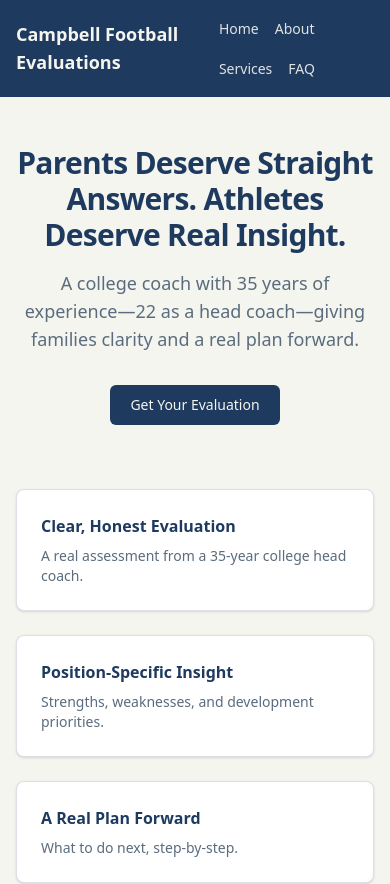
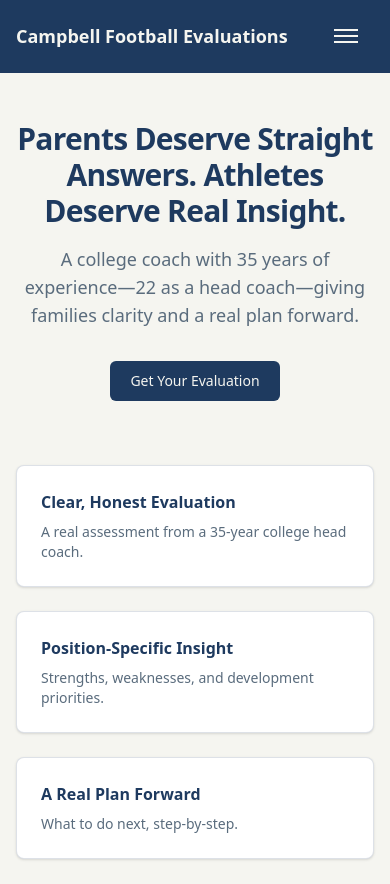
Before and after one commit to 0xdippo/evaluations, a Next.js app: page / in a window 390 px wide. Shown: the top 884 px of the page. Built offline with nearby package versions, Linux system fonts and the light colour scheme.

Commit message:
Restore point: before continuing work — revert to this commit if needed

```diff
--- a/components/Navbar.tsx
+++ b/components/Navbar.tsx
@@ -1,4 +1,7 @@
+"use client";
+
 import Link from "next/link";
+import { useState, useEffect } from "react";
 
 const navLinks = [
   { href: "/", label: "Home" },
@@ -8,6 +11,32 @@ const navLinks = [
 ];
 
 export function Navbar() {
+  const [open, setOpen] = useState(false);
+
+  // Close on escape key
+  useEffect(() => {
+    function handleEscape(e: KeyboardEvent) {
+      if (e.key === "Escape") setOpen(false);
+    }
+    document.addEventListener("keydown", handleEscape);
+    return () => document.removeEventListener("keydown", handleEscape);
+  }, []);
+
+  // Prevent body scroll when menu is open on mobile
+  useEffect(() => {
+    if (open) {
+      document.body.style.overflow = "hidden";
+    } else {
+      document.body.style.overflow = "";
+    }
+    return () => {
+      document.body.style.overflow = "";
+    };
+  }, [open]);
+
+  const linkClass =
+    "block py-3 text-page-bg/90 hover:text-gold focus:outline-none focus:ring-2 focus:ring-gold focus:ring-offset-2 focus:ring-offset-navy rounded text-base font-medium transition-colors";
+
   return (
     <header className="border-b border-navy/20 bg-navy">
       <nav
@@ -20,7 +49,9 @@ export function Navbar() {
         >
           Campbell Football Evaluations
         </Link>
-        <ul className="flex flex-wrap items-center gap-4 sm:gap-6">
+
+        {/* Desktop: inline links */}
+        <ul className="hidden md:flex md:items-center md:gap-6">
           {navLinks.map(({ href, label }) => (
             <li key={href}>
               <Link
@@ -32,7 +63,71 @@ export function Navbar() {
             </li>
           ))}
         </ul>
+
+        {/* Mobile: hamburger button */}
+        <button
+          type="button"
+          onClick={() => setOpen((o) => !o)}
+          aria-expanded={open}
+          aria-label={open ? "Close menu" : "Open menu"}
+          className="md:hidden flex flex-col justify-center w-10 h-10 rounded focus:outline-none focus:ring-2 focus:ring-gold focus:ring-offset-2 focus:ring-offset-navy"
+        >
+          <span
+            className={`block h-0.5 w-6 bg-page-bg transition-transform origin-center ${
+              open ? "rotate-45 translate-y-0.5" : "-translate-y-1"
+            }`}
+          />
+          <span
+            className={`block h-0.5 w-6 bg-page-bg transition-opacity ${
+              open ? "opacity-0" : "opacity-100"
+            }`}
+          />
+          <span
+            className={`block h-0.5 w-6 bg-page-bg transition-transform origin-center ${
+              open ? "-rotate-45 -translate-y-0.5" : "translate-y-1"
+            }`}
+          />
+        </button>
       </nav>
+
+      {/* Mobile: slide-out menu */}
+      <div
+        className={`fixed inset-0 z-50 md:hidden transition-opacity duration-200 ${
+          open ? "opacity-100 pointer-events-auto" : "opacity-0 pointer-events-none"
+        }`}
+        aria-hidden={!open}
+      >
+        {/* Backdrop */}
+        <button
+          type="button"
+          onClick={() => setOpen(false)}
+          className="absolute inset-0 bg-black/50"
+          aria-label="Close menu"
+        />
+
+        {/* Panel */}
+        <div
+          className={`absolute top-0 right-0 h-full w-full max-w-xs bg-navy shadow-xl transition-transform duration-200 ease-out ${
+            open ? "translate-x-0" : "translate-x-full"
+          }`}
+        >
+          <div className="flex flex-col pt-16 px-6 pb-8">
+            <ul className="space-y-1">
+              {navLinks.map(({ href, label }) => (
+                <li key={href}>
+                  <Link
+                    href={href}
+                    onClick={() => setOpen(false)}
+                    className={linkClass}
+                  >
+                    {label}
+                  </Link>
+                </li>
+              ))}
+            </ul>
+          </div>
+        </div>
+      </div>
     </header>
   );
 }
```
